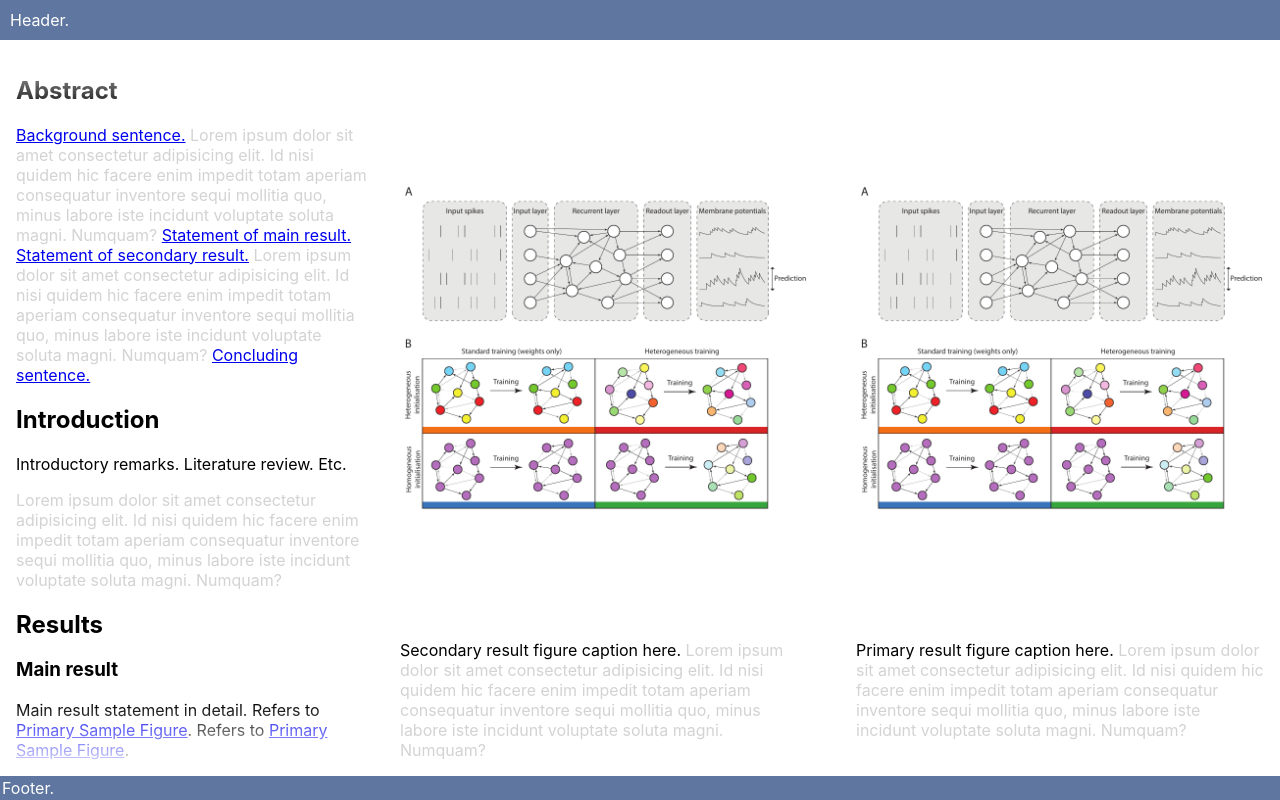
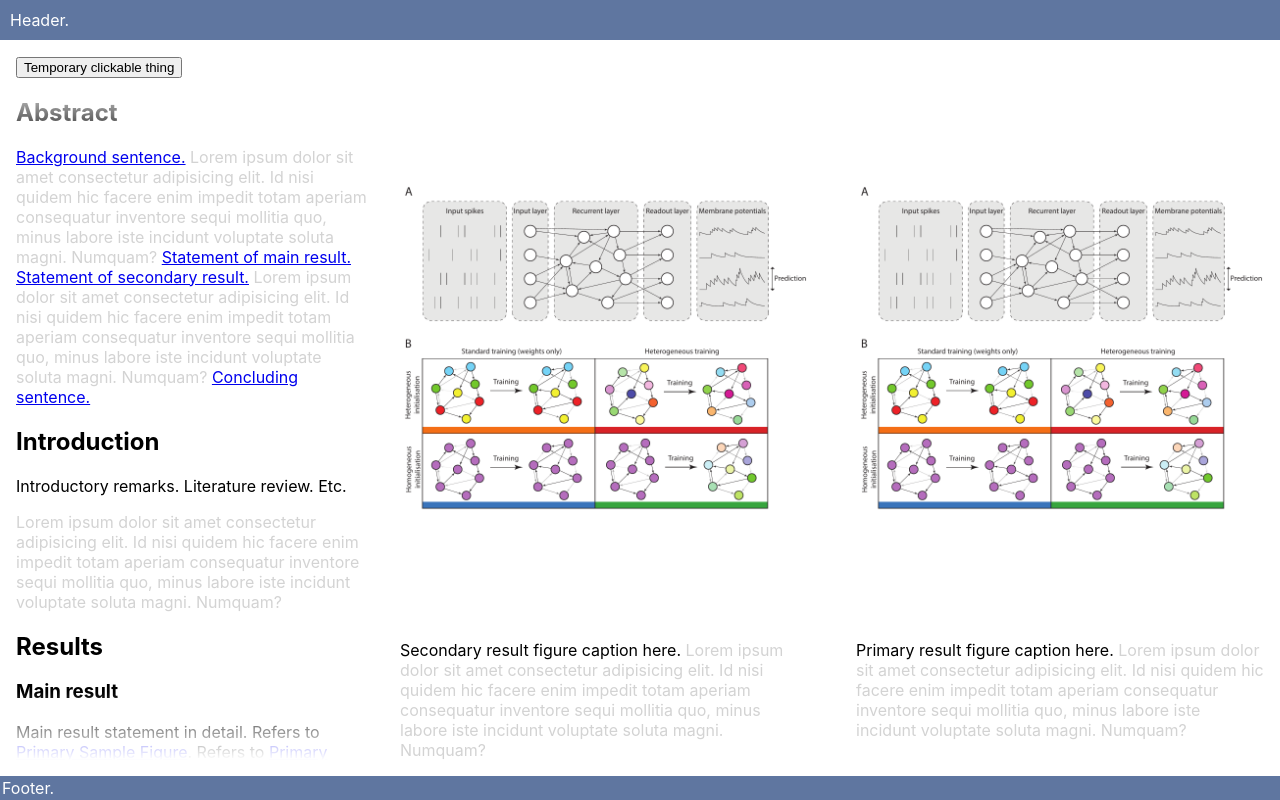
Before and after one commit to thesamovar/notpaper-ideas, a React (Create React App) app: page / in a window 1280 px wide. Built offline with nearby package versions, Linux system fonts and the light colour scheme.

Commit message:
can show/hide elements and maintain their scroll position - good!

```diff
--- a/src/App.js
+++ b/src/App.js
@@ -2,6 +2,7 @@ import react from 'react';
 import Related from './components/Related.js';
 import Box from './components/Box.js';
 import Figure from './components/Figure.js';
+import Flow from './components/Flow.js';
 
 class App extends react.Component {
 
@@ -15,9 +16,18 @@ class App extends react.Component {
       elem.style.display = 'none';
     });
     // create a component for the main text flow (so that we don't need to recreate it when it re-renders)
+    function toggleFC(e) {
+      const c = document.getElementById('FlowableColumn');
+      c.hidden = !c.hidden;
+    }
     this.flow_column = (
       <div id="FlowColumn" className="Column">
+        <div className="FlowableHeader">
+          <button onClick={toggleFC}>Temporary clickable thing</button>
+        </div>
+        <Flow>
           <div dangerouslySetInnerHTML={{ __html: sec_main.innerHTML }} />
+        </Flow>
       </div>
       );
       // state
--- /dev/null
+++ b/src/components/Flow.js
@@ -0,0 +1,17 @@
+import react from "react";
+
+class Flow extends react.Component {
+    constructor(props) {
+        super(props);
+        this.state = {isVisible: true};
+    }
+    render() {
+        return (
+            <div id="FlowableColumn">
+                { this.state.isVisible ? this.props.children : null }
+            </div>
+        );
+    }
+}
+
+export default Flow;
--- a/src/index.css
+++ b/src/index.css
@@ -37,13 +37,21 @@ code {
 }
 
 .Column {
-  overflow-y: auto;
   box-sizing: border-box;
 }
 
 #FlowColumn {
   padding: 1em;
+  overflow-y: hidden;
+  display: grid;
+  grid-template-rows: max-content 1fr;
+  width: 100%;
+  height: 100%;
+}
+
+#FlowableColumn {
   mask-image: linear-gradient(to bottom, transparent 0%, black 10%, black 90%, transparent 100%);
+  overflow-y: auto;
 }
 
 #RelatedColumn {
```
Lines whose indentation alone changed are shown as unchanged.
